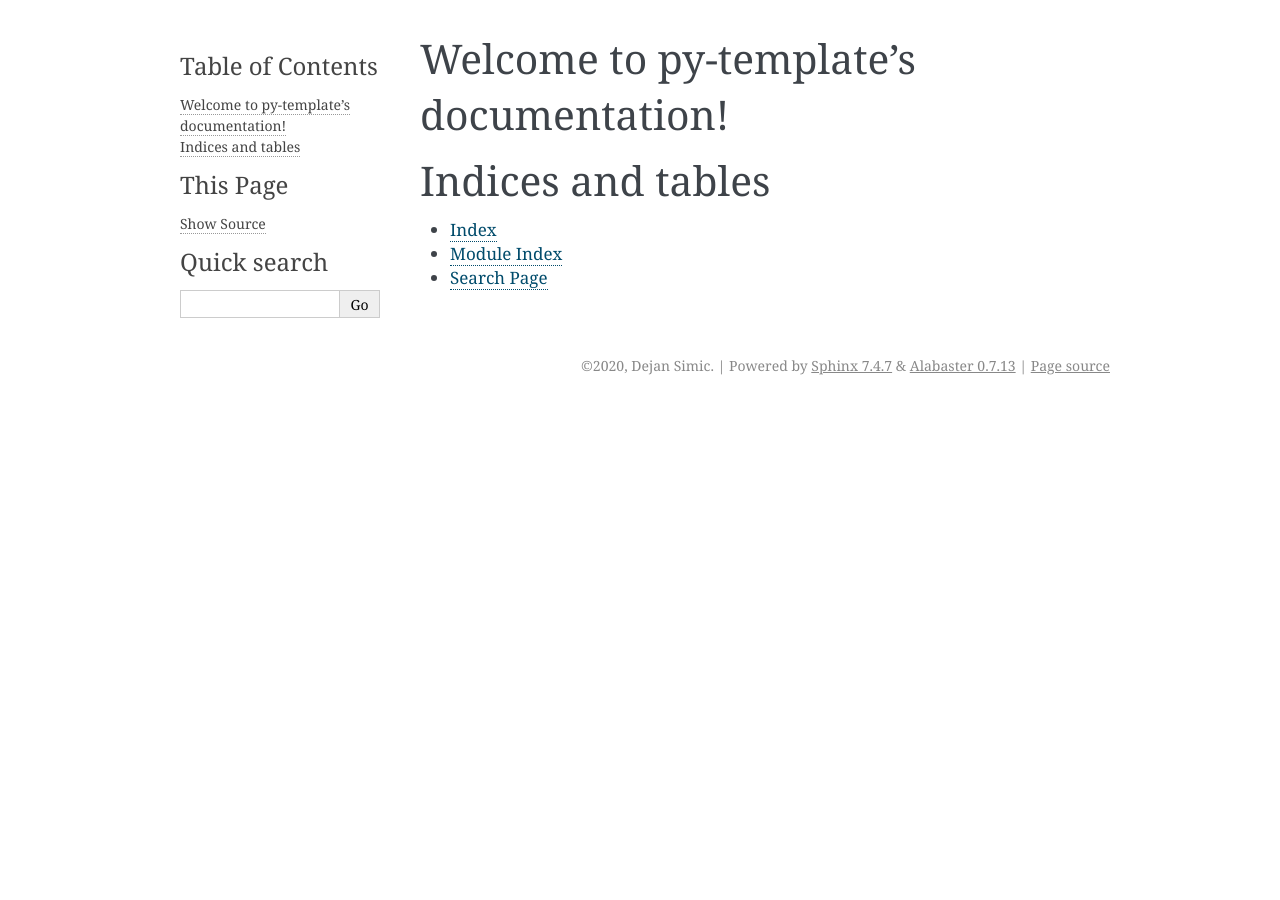
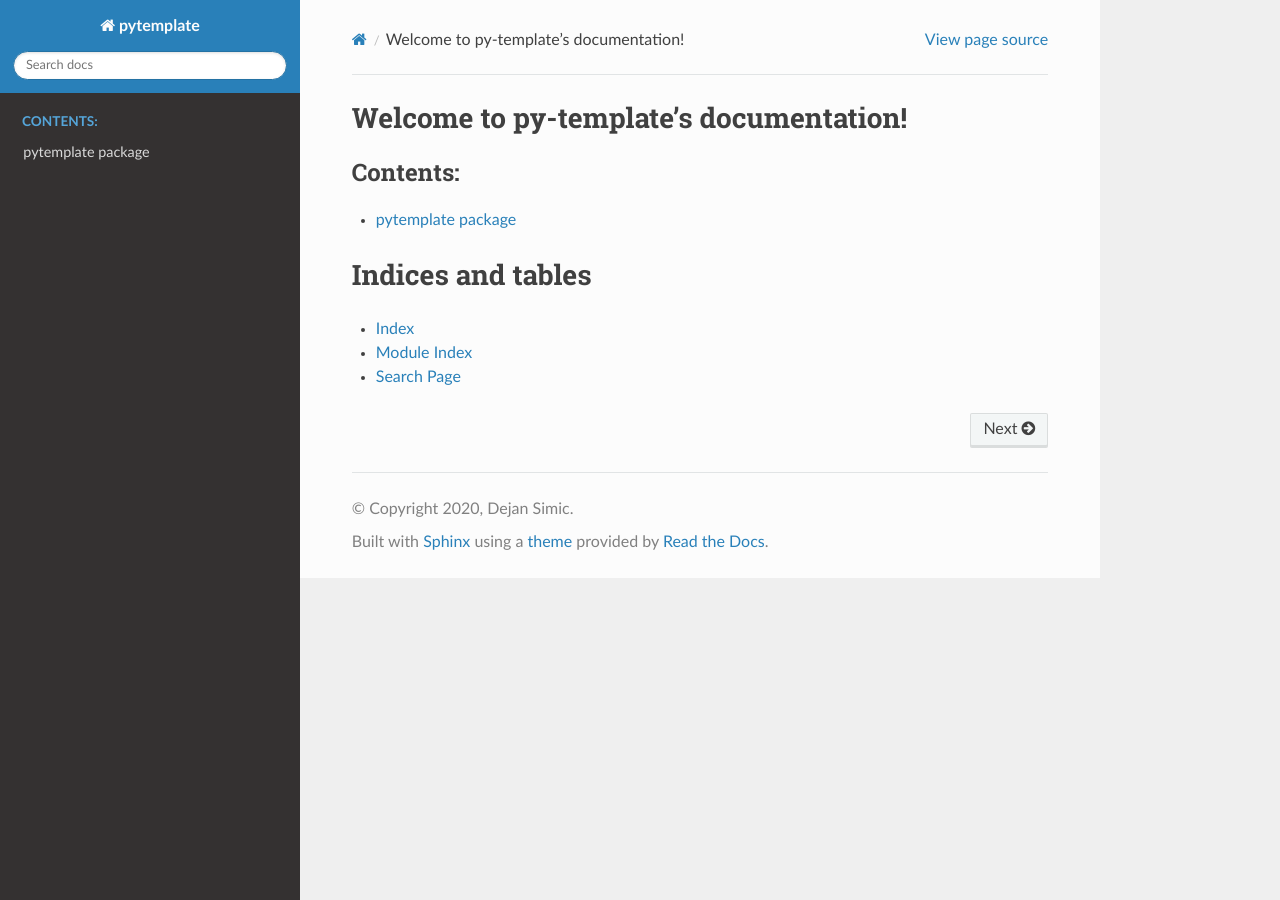
Before and after one commit to simicd/py-template, a Sphinx documentation site: the page built from docs/source/index.rst, in a window 1280 px wide. Built offline with Sphinx 7.4.7 and the Read the Docs theme 2.0.0, drawn with Linux system fonts in a browser that asks for light colours.

Commit message:
Customize Sphinx configuration

```diff
--- a/docs/source/conf.py
+++ b/docs/source/conf.py
@@ -10,43 +10,57 @@
 # add these directories to sys.path here. If the directory is relative to the
 # documentation root, use os.path.abspath to make it absolute, like shown here.
 #
-# import os
-# import sys
-# sys.path.insert(0, os.path.abspath('.'))
-
+import os
+import sys
+sys.path.insert(0, os.path.abspath('../..'))
+sys.path.insert(0, os.path.abspath('..'))
 
 # -- Project information -----------------------------------------------------
 
-project = 'py-template'
-copyright = '2020, Dejan Simic'
-author = 'Dejan Simic'
-
+project = "pytemplate"
+copyright = "2020, Dejan Simic"
+author = "Dejan Simic"
 
 # -- General configuration ---------------------------------------------------
 
 # Add any Sphinx extension module names here, as strings. They can be
-# extensions coming with Sphinx (named 'sphinx.ext.*') or your custom
+# extensions coming with Sphinx (named "sphinx.ext.*") or your custom
 # ones.
 extensions = [
+    "sphinx.ext.autodoc", "sphinx.ext.todo", "sphinx.ext.mathjax", "sphinx.ext.viewcode", "sphinx.ext.coverage",
+    "sphinx.ext.napoleon", "sphinx.ext.autosummary", "sphinx_autodoc_typehints"
 ]
 
+# Extension configurations
+add_module_names = False    # Remove module names prefix from documentation
+autoclass_content = 'both'  # Include __init__ documentation
+autodoc_default_flags = ['members',
+                         'inherited-members']     # Include documentation of parents' functions in child classes
+autosummary_generate = True # Automatically summarize modules
+pygments_style = "vs"       # The name of the Pygments (syntax highlighting) style to use.
+
 # Add any paths that contain templates here, relative to this directory.
-templates_path = ['_templates']
+templates_path = ["_templates"]
 
 # List of patterns, relative to source directory, that match files and
 # directories to ignore when looking for source files.
 # This pattern also affects html_static_path and html_extra_path.
-exclude_patterns = []
-
+exclude_patterns = ["*tests*", "*test_*"]
 
 # -- Options for HTML output -------------------------------------------------
 
 # The theme to use for HTML and HTML Help pages.  See the documentation for
 # a list of builtin themes.
 #
-html_theme = 'alabaster'
+html_theme = "sphinx_rtd_theme"
+html_theme_options = {
+    "collapse_navigation": False,
+    "sticky_navigation": True,
+    "navigation_depth": 10,
+    "titles_only": False
+}
 
 # Add any paths that contain custom static files (such as style sheets) here,
 # relative to this directory. They are copied after the builtin static files,
 # so a file named "default.css" will overwrite the builtin "default.css".
-html_static_path = ['_static']
+html_static_path = ["_static"]
--- a/docs/source/index.rst
+++ b/docs/source/index.rst
@@ -7,9 +7,10 @@ Welcome to py-template's documentation!
 =======================================
 
 .. toctree::
-   :maxdepth: 2
+   :titlesonly:
    :caption: Contents:
 
+   pytemplate
 
 
 Indices and tables
--- /dev/null
+++ b/docs/source/modules.rst
@@ -0,0 +1,7 @@
+pytemplate
+==========
+
+.. toctree::
+   :maxdepth: 4
+
+   pytemplate
--- /dev/null
+++ b/docs/source/pytemplate.rst
@@ -0,0 +1,17 @@
+pytemplate package
+==================
+
+Submodules
+----------
+
+.. toctree::
+
+   pytemplate.template
+
+Module contents
+---------------
+
+.. automodule:: pytemplate
+   :members:
+   :undoc-members:
+   :show-inheritance:
--- /dev/null
+++ b/docs/source/pytemplate.template.rst
@@ -0,0 +1,4 @@
+.. automodule:: pytemplate.template
+   :members:
+   :undoc-members:
+   :show-inheritance:
```
Also changed, not shown: README.md (+9 -0 lines), 1 other file.
